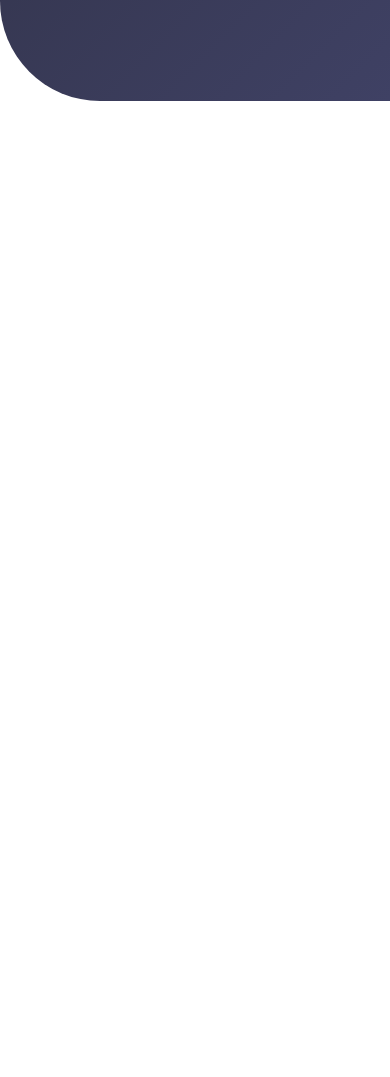
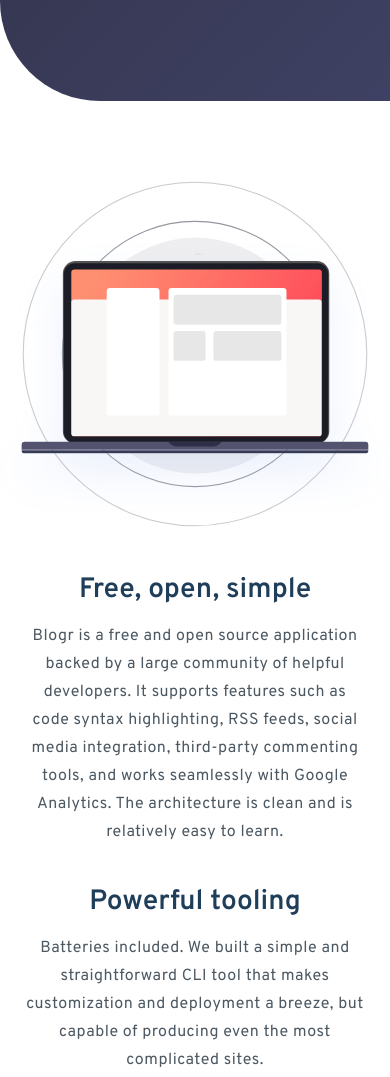
Before and after one commit to ionStici/blogr-landing-page, a website with bundled scripts: page index.html in a window 390 px wide. Shown: the part 2540-3617 px from the top of the page. Before the commit the page ends 3141 px from the top, so only its background shows below. Built offline with nearby package versions, Linux system fonts and the light colour scheme.

Commit message:
Add tools section (mobile design)

```diff
--- a/index.html
+++ b/index.html
@@ -128,21 +128,29 @@
 
         </section>
 
-        <section style="margin-bottom: 500px;"></section>
+        <section class="tool">
+            <div class="tool__img-wrapper">
+                <picture>
+                    <source srcset="./src/images/illustration-laptop-mobile.svg" media="(max-width: 767px)">
+                    <img class="tool__img" src="./src/images/illustration-laptop-desktop.svg" alt="">
+                </picture>
+            </div>
+
+            <div class="tool__content-wrapper">
+                <h2 class="tool__h2">Free, open, simple</h2>
+                <p class="tool__p">Blogr is a free and open source application backed by a large community of helpful developers. It supports features such as code syntax highlighting, RSS feeds, social media integration, third-party commenting tools, and works seamlessly with Google Analytics. The architecture is clean and is relatively easy to learn.</p>
+                <h2 class="tool__h2">Powerful tooling</h2>
+                <p class="tool__p">Batteries included. We built a simple and straightforward CLI tool that makes customization and deployment a breeze, but capable of producing even the most complicated sites.</p>
+            </div>
+        </section>
 
     </main>
 
+    <footer style="margin-bottom: 500px;">
+
+    </footer>
 
   <!--
-  Free, open, simple
-  Blogr is a free and open source application backed by a large community of helpful developers. It supports
-  features such as code syntax highlighting, RSS feeds, social media integration, third-party commenting tools,
-  and works seamlessly with Google Analytics. The architecture is clean and is relatively easy to learn.
-
-  Powerful tooling
-  Batteries included. We built a simple and straightforward CLI tool that makes customization and deployment a breeze, but
-  capable of producing even the most complicated sites.
-
   Product
 
   Overview
--- /dev/null
+++ b/src/css/_tool.scss
@@ -0,0 +1,52 @@
+.tool {
+  overflow: hidden;
+  margin-bottom: 100px;
+  margin-top: 79px;
+
+  @media only screen and (min-width: 768px) {
+    display: flex;
+    align-items: center;
+  }
+
+  &__img-wrapper {
+    text-align: center;
+    max-width: 400px;
+    margin: 0 auto;
+  }
+
+  &__img {
+    width: 100%;
+    transform: scale(1.35);
+    margin-top: 33px;
+    margin-bottom: 76px;
+  }
+
+  &__content-wrapper {
+    text-align: center;
+    font-family: var(--overpass);
+    padding: 0 24px;
+
+    max-width: 550px;
+    margin: 0 auto;
+  }
+
+  &__h2 {
+    font-weight: 600;
+    font-size: 28px;
+    line-height: 32px;
+    color: #1f3e5a;
+    margin-bottom: 16px;
+  }
+
+  &__p {
+    font-size: 16px;
+    line-height: 28px;
+    font-weight: 400;
+    letter-spacing: 0.5px;
+    color: #4c5862;
+
+    &:not(:last-child) {
+      margin-bottom: 40px;
+    }
+  }
+}
--- a/src/css/main.scss
+++ b/src/css/main.scss
@@ -3,3 +3,4 @@
 @import "hero";
 @import "design";
 @import "art";
+@import "tool";
```
Also changed, not shown: src/css/style.css.
